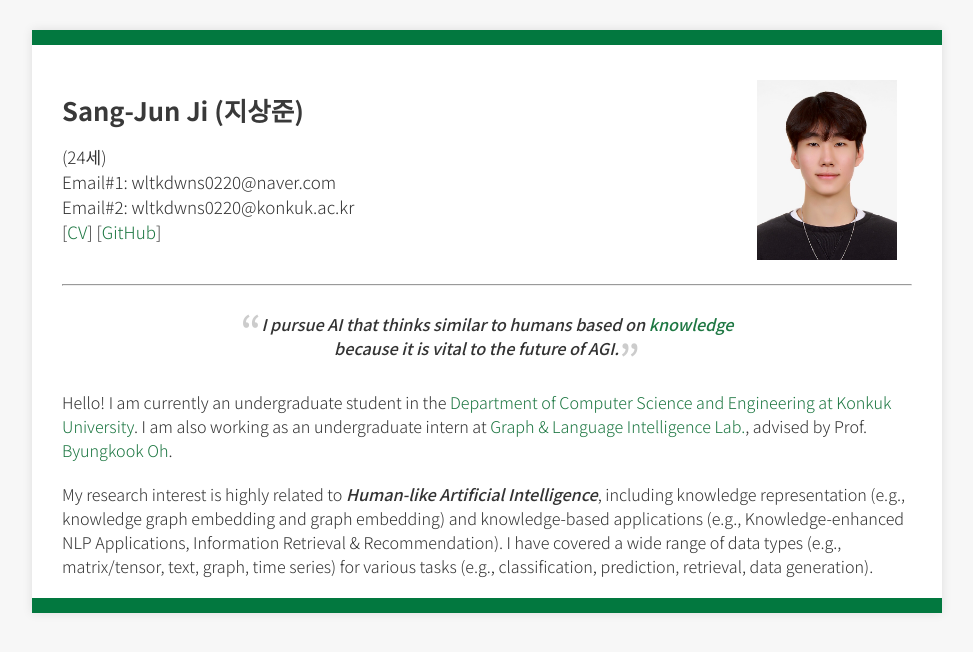
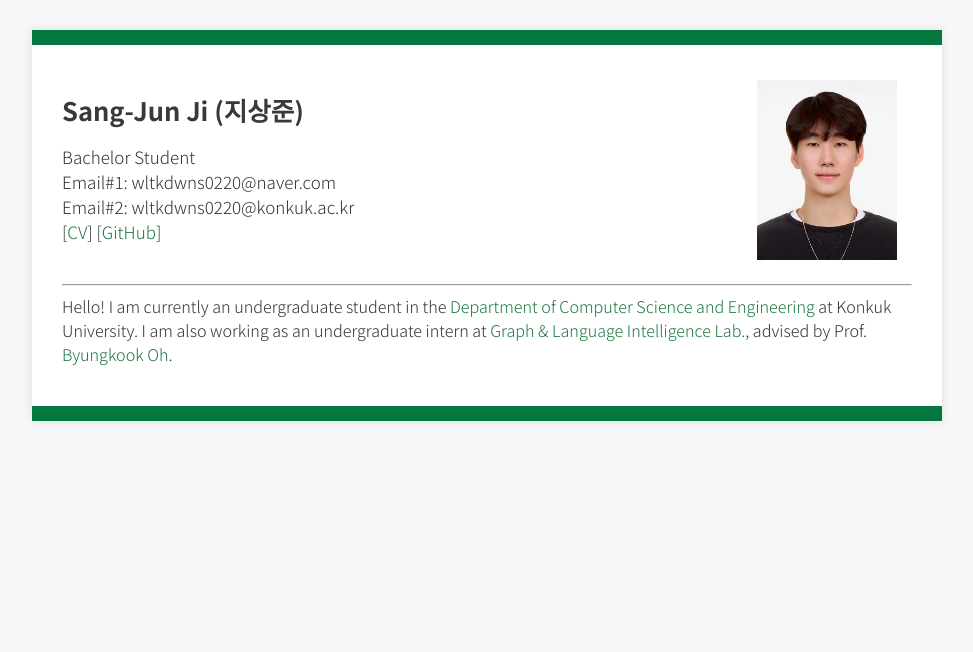
Before and after one commit to Approxy02/homepage, a React (Create React App) app in the folder homepage/: page / in a window 1280 px wide. Shown: the top 652 px of the page, without its empty margins (153-1126 px from the left). Built offline with nearby package versions, Linux system fonts and the light colour scheme.

Commit message:
Change: title&content

```diff
--- a/homepage/public/index.html
+++ b/homepage/public/index.html
@@ -24,7 +24,7 @@
       work correctly both with client-side routing and a non-root public URL.
       Learn how to configure a non-root public URL by running `npm run build`.
     -->
-    <title>React App</title>
+    <title>Sang-Jun Ji</title>
   </head>
   <body>
     <noscript>You need to enable JavaScript to run this app.</noscript>
--- a/homepage/src/components/MainPage.js
+++ b/homepage/src/components/MainPage.js
@@ -7,7 +7,7 @@ const MainPage = () => {
         <div id="header-info">
           <div>
             <h1>Sang-Jun Ji (지상준)</h1>
-            <span>(24세)</span><br />
+            <span>Bachelor Student</span><br />
             <span>Email#1: wltkdwns0220@naver.com</span><br />
             <span>Email#2: wltkdwns0220@konkuk.ac.kr</span><br />
             [<a href={`${process.env.PUBLIC_URL}/assets/[지상준]CV.pdf`} target="_blank" rel="noopener noreferrer">CV</a>]
@@ -18,23 +18,23 @@ const MainPage = () => {
       </div>
       <hr />
       <div id="biography">
-        <blockquote style={{ marginLeft: "auto", marginRight: "auto" }}>
+        {/* <blockquote style={{ marginLeft: "auto", marginRight: "auto" }}>
           <p className="quote">
             <em>I pursue AI that thinks similar to humans based on <a href="https://www.youtube.com/watch?v=y7sXDpffzQQ&ab_channel=IBMTechnology">knowledge</a><br />
               because it is vital to the future of AGI.</em>
           </p>
-        </blockquote>
+        </blockquote> */}
         <p>
-          Hello! I am currently an undergraduate student in the <a href="https://cse.konkuk.ac.kr/cse/index.do">Department of Computer Science and Engineering at Konkuk University</a>.
+          Hello! I am currently an undergraduate student in the <a href="https://cse.konkuk.ac.kr/cse/index.do">Department of Computer Science and Engineering</a> at Konkuk University.
           I am also working as an undergraduate intern at <a href="https://gli.konkuk.ac.kr/">Graph & Language Intelligence Lab.</a>, advised by Prof. <a href="https://bkoh509.github.io/">Byungkook Oh</a>.
         </p>
-        <p style={{ margin: 0 }}>
+        {/* <p style={{ margin: 0 }}>
           My research interest is highly related to <em><b>Human-like Artificial Intelligence</b></em>, including
           knowledge representation (e.g., knowledge graph embedding and graph embedding) and knowledge-based
           applications (e.g., Knowledge-enhanced NLP Applications, Information Retrieval & Recommendation). I have
           covered a wide range of data types (e.g., matrix/tensor, text, graph, time series) for various tasks (e.g.,
           classification, prediction, retrieval, data generation).
-        </p>
+        </p> */}
       </div>
     </div>
   );
```
